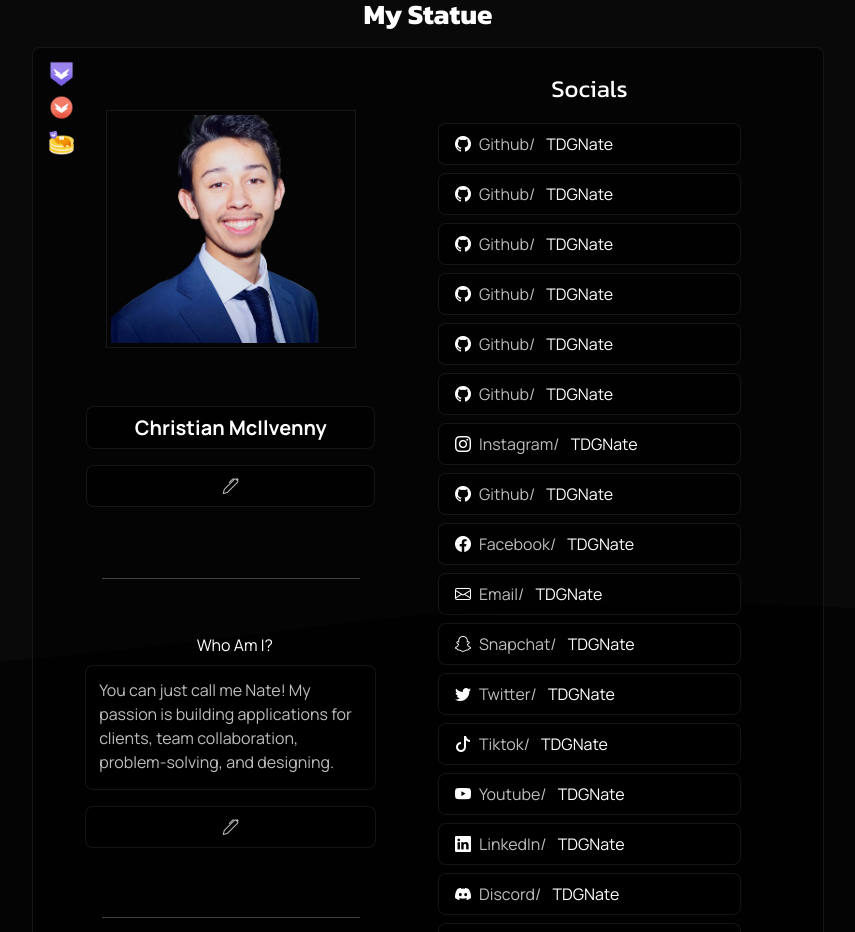
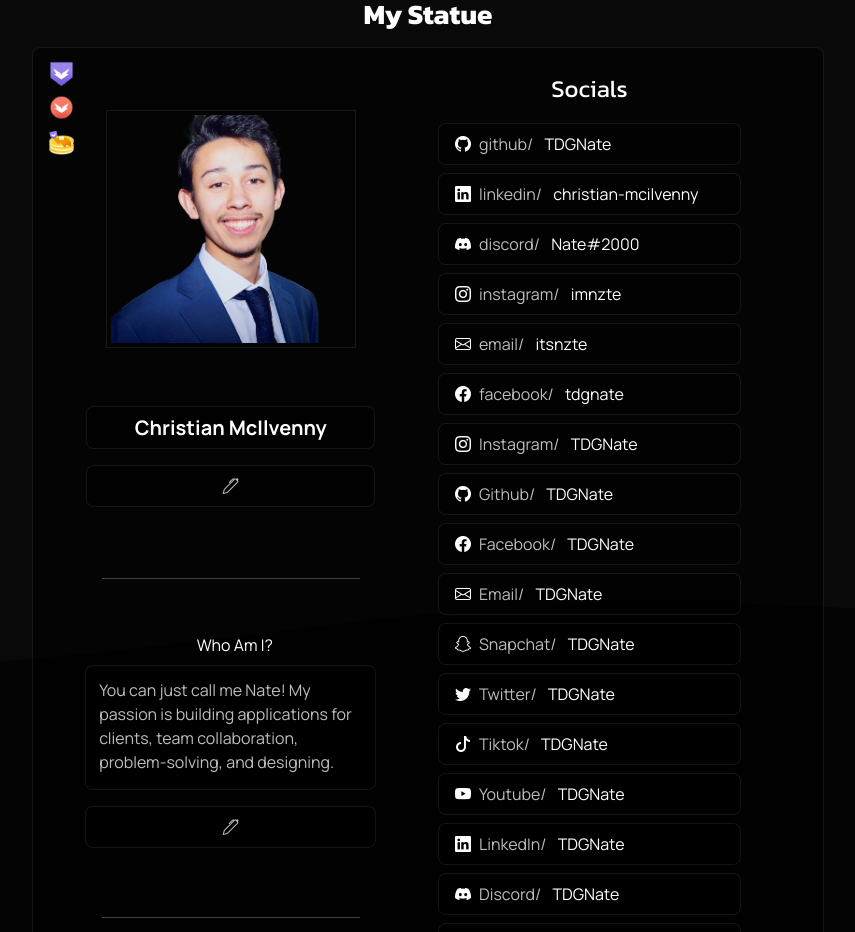
Before and after one commit to TDG-Org/Statue-Status, a React (Create React App) app in the folder client/: page /profile in a window 1280 px wide. Shown: the part 860-1792 px from the top of the page, without its empty margins (422-1277 px from the left). Built offline with nearby package versions, Linux system fonts and the light colour scheme.

Commit message:
finally got the icons working, so onces they match the platform it return the correct icon

```diff
--- a/client/src/components/Statue/Profile Statue/ProfileStatueSecondary.jsx
+++ b/client/src/components/Statue/Profile Statue/ProfileStatueSecondary.jsx
@@ -2,9 +2,6 @@ import React, { useState, useRef } from "react";
 
 // Components
 import { ProfileStatueSocialLink } from "./";
-
-// social links array
-import { socialLinksArray } from "./";
 
 // Nate's Social Links data
 import { natesSocialLinks } from "../../../DemoData";
@@ -23,7 +20,7 @@ const ProfileStatueSecondary = () => {
 
   function toggleShowMoreSocialLinksBtn() {
     setTimeout(() => {
-      let totalNumberOfSocialLinks = ProfileStatueSocialLink.length;
+      let totalNumberOfSocialLinks = natesSocialLinks.length;
       if (totalNumberOfSocialLinks <= displayedSocialLinksCount) {
         setHideMoreSocialLinksBtn(true);
         } else {
@@ -110,15 +107,15 @@ const ProfileStatueSecondary = () => {
               <ProfileStatueSocialLink
               key={index}
               link={item.userSocialLink}
+              username={item.userSocialName}
               platform={item.userSocialPlatform}
-              username={item.userSocialName}
               />
             );
           })}
 
         <li>
           <a
-            href=""><i className={socialLinksArray[0].iconClass}></i> Instagram/
+            href=""><i className="bi bi-instagram"></i> Instagram/
             <span className="social-username">TDGNate</span>
             </a>
             <i className="bi bi-x-lg statue-social-x"></i>
--- a/client/src/components/Statue/Profile Statue/ProfileStatueSocialLink.jsx
+++ b/client/src/components/Statue/Profile Statue/ProfileStatueSocialLink.jsx
@@ -3,20 +3,49 @@ import React from "react";
 // Proptypes
 import PropTypes from "prop-types";
 
+// social links array
+import { socialLinksArray } from "./";
+
 const ProfileStatueSocialLink = ({ link, platform, username }) => {
 
   ProfileStatueSocialLink.propTypes = {
     link: PropTypes.string.isRequired,
+    username: PropTypes.string.isRequired,
     platform: PropTypes.string.isRequired,
-    username: PropTypes.string.isRequired,
   };
+
+  // const socialIconTag = socialLinksArray.map(socialLink => {
+  //   if (platform.toLowerCase().trim() === socialLink.name.toLowerCase().trim()) {
+  //     return socialLink.iconClass;
+  //   }
+  // });
+
+  function socialIconTag() {
+    for (let i = 0; i < socialLinksArray.length; i++) {
+      console.log(platform.toLowerCase(), socialLinksArray[i].name.toLowerCase());
+      if (platform.toLowerCase() === socialLinksArray[i].name.toLowerCase()) {
+        return socialLinksArray[i].iconClass;
+      }
+    }
+  }
+
+  // console.log(socialIconTag());
 
   return (
     <li>
+
+      {/* The social link  */}
       <a
-        href=""><i className="bi bi-github"></i> Github/
-        <span className="social-username">TDGNate</span>
+        href={link}>
+
+        <i className={`b ${socialIconTag()}`}></i>
+        {platform}/
+        <span className="social-username">
+          {username}
+        </span>
       </a>
+
+      {/* The Delete social link button  */}
       <i className="bi bi-x-lg statue-social-x"></i>
 
     </li>
--- a/client/src/components/Statue/Profile Statue/SocialLinksData.js
+++ b/client/src/components/Statue/Profile Statue/SocialLinksData.js
@@ -4,82 +4,82 @@ const socialLinksArray = [
   // insta
   {
     name: "instagram",
-    iconClass: "bi bi-instagram"
+    iconClass: "bi-instagram"
   },
   // github
   {
     name: "github",
-    iconClass: "bi bi-github"
+    iconClass: "bi-github"
   },
   // facebook
   {
     name: "facebook",
-    iconClass: "bi bi-facebook"
+    iconClass: "bi-facebook"
   },
   // email
   {
     name: "email",
-    iconClass: "bi bi-envelope"
+    iconClass: "bi-envelope"
   },
   // snap
   {
     name: "snapchat",
-    iconClass: "bi bi-snapchat"
+    iconClass: "bi-snapchat"
   },
   // twitter
   {
     name: "twitter",
-    iconClass: "bi bi-twitter"
+    iconClass: "bi-twitter"
   },
   // tiktok
   {
     name: "tiktok",
-    iconClass: "bi bi-tiktok"
+    iconClass: "bi-tiktok"
   },
   // youtube
   {
     name: "youtube",
-    iconClass: "bi bi-youtube"
+    iconClass: "bi-youtube"
   },
   // linkedIn
   {
     name: "linkedin",
-    iconClass: "bi bi-linkedin"
+    iconClass: "bi-linkedin"
   },
   // discord
   {
     name: "discord",
-    iconClass: "bi bi-discord"
+    iconClass: "bi-discord"
   },
   // reddit
   {
     name: "reddit",
-    iconClass: "bi bi-reddit"
+    iconClass: "bi-reddit"
   },
   // spotify
   {
     name: "spotify",
-    iconClass: "bi bi-spotify"
+    iconClass: "bi-spotify"
   },
   // steam
   {
     name: "steam",
-    iconClass: "bi bi-steam"
+    iconClass: "bi-steam"
   },
   // stack overflow
   {
     name: "stack-overflow",
-    iconClass: "bi bi-stack-overflow"
+    iconClass: "bi-stack-overflow"
   },
   // pinterest
   {
     name: "pinterest",
-    iconClass: "bi bi-pinterest"
+    iconClass: "bi-pinterest"
   },
   // extra link
   {
     name: "extra",
-    iconClass: "bi bi-link-45deg"
+    iconClass: "bi-link-45deg"
   },
 ];
 
```
